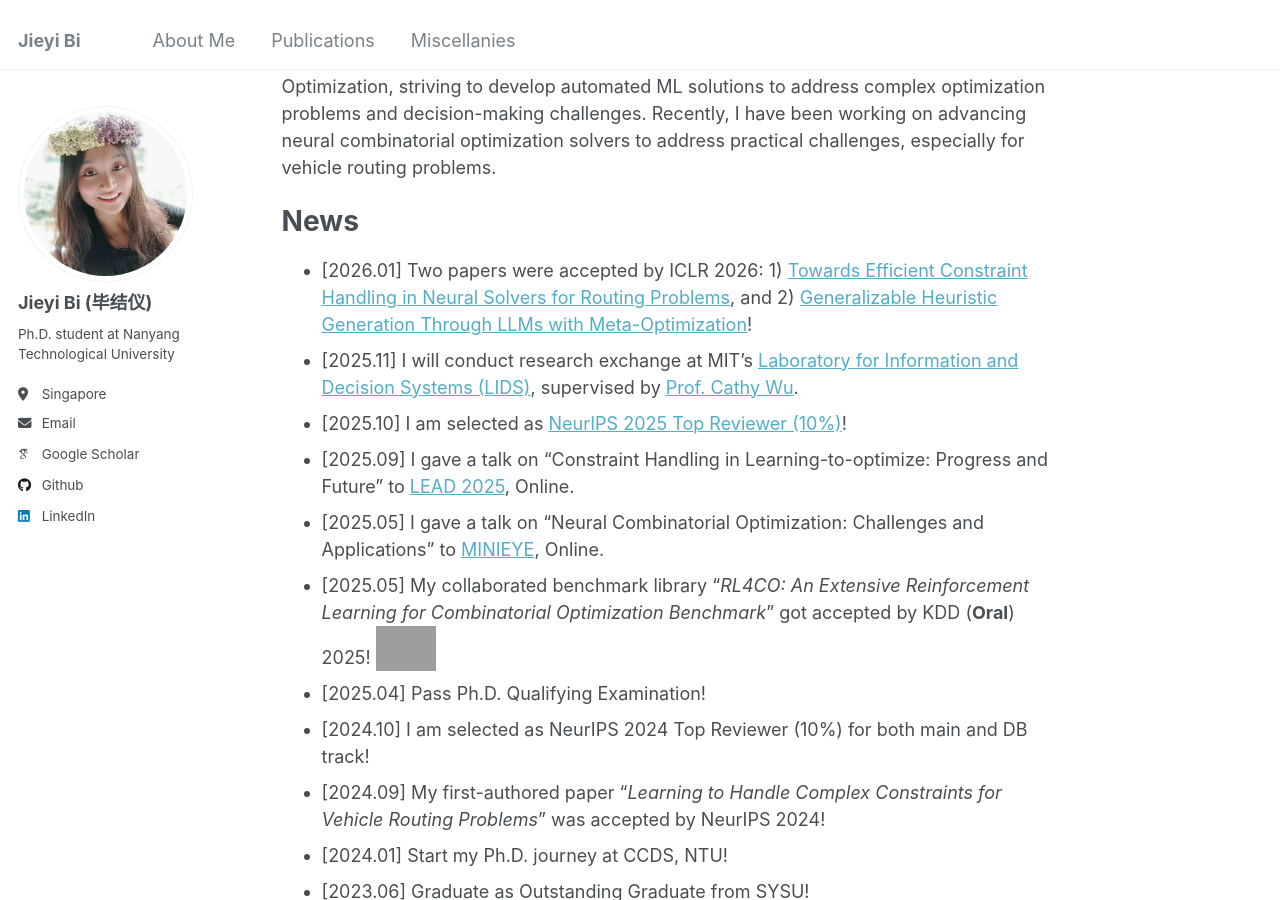
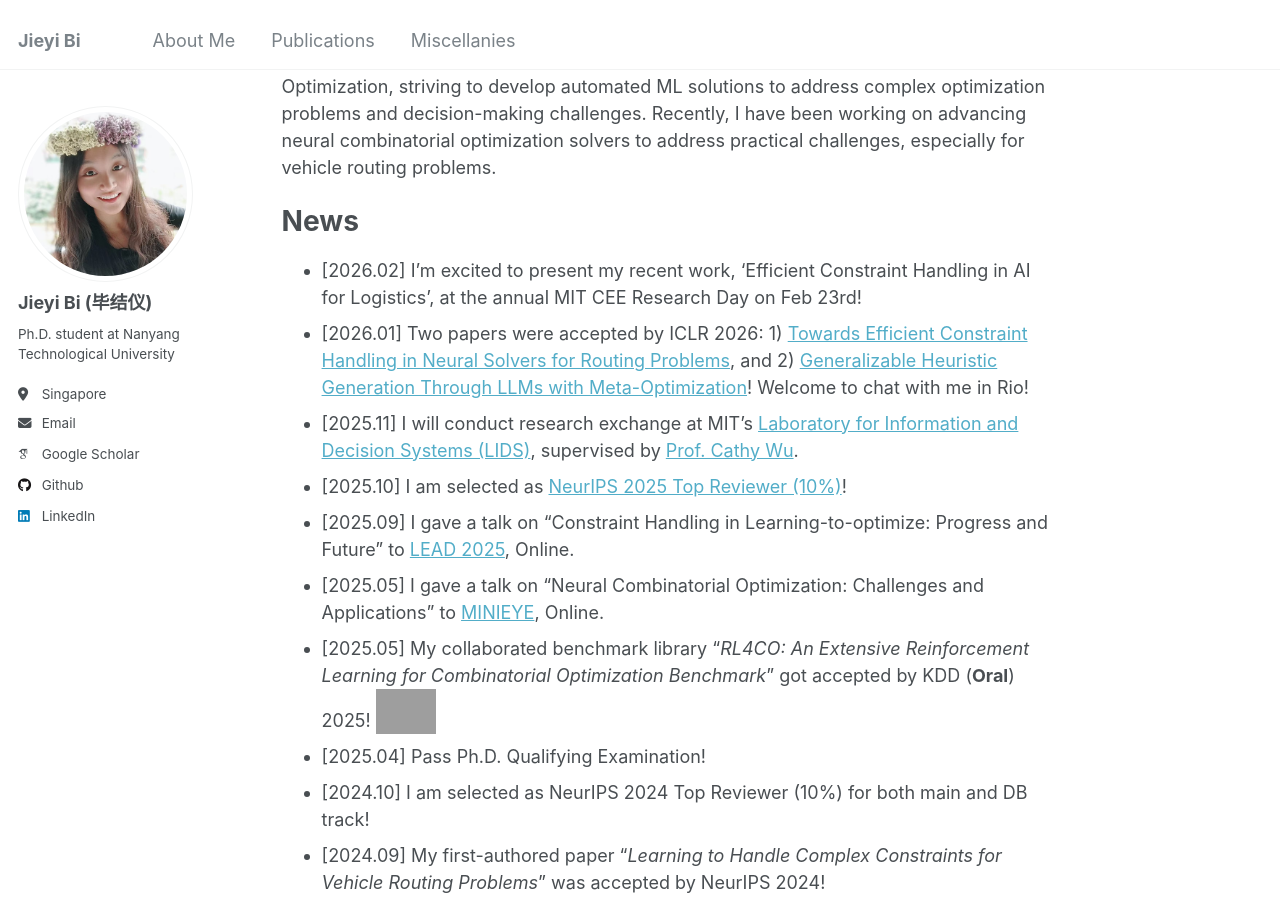
Before and after one commit to jieyibi/jieyibi.github.io, a Jekyll site: the page built from _pages/about.md, in a window 1280 px wide and 900 px high, scrolled down 335 px. Built offline with Jekyll 4.4.1, drawn with Linux system fonts in a browser that asks for light colours; some web fonts are replaced; grey boxes are pictures that could not be loaded.

Commit message:
MIT CEE research day

```diff
--- a/_pages/about.md
+++ b/_pages/about.md
@@ -17,7 +17,8 @@ My research interests focus on the intersection of Machine Learning (ML) and Opt
 
 News
 ======
-* [2026.01] Two papers were accepted by ICLR 2026: 1) [Towards Efficient Constraint Handling in Neural Solvers for Routing Problems](https://openreview.net/forum?id=raDFGuQxvD), and 2) [Generalizable Heuristic Generation Through LLMs with Meta-Optimization](https://openreview.net/forum?id=tIQZ7pVN6S)!
+* [2026.02] I’m excited to present my recent work, 'Efficient Constraint Handling in AI for Logistics', at the annual MIT CEE Research Day on Feb 23rd!
+* [2026.01] Two papers were accepted by ICLR 2026: 1) [Towards Efficient Constraint Handling in Neural Solvers for Routing Problems](https://openreview.net/forum?id=raDFGuQxvD), and 2) [Generalizable Heuristic Generation Through LLMs with Meta-Optimization](https://openreview.net/forum?id=tIQZ7pVN6S)! Welcome to chat with me in Rio!
 * [2025.11] I will conduct research exchange at MIT's [Laboratory for Information and Decision Systems (LIDS)](https://lids.mit.edu/), supervised by [Prof. Cathy Wu](https://cathywu.github.io/).
 * [2025.10] I am selected as [NeurIPS 2025 Top Reviewer (10%)](https://neurips.cc/Conferences/2025/ProgramCommittee#top-reviewer)!
 * [2025.09] I gave a talk on "Constraint Handling in Learning-to-optimize: Progress and Future" to [LEAD 2025](https://sites.google.com/view/leadworkshop2025), Online.
```
